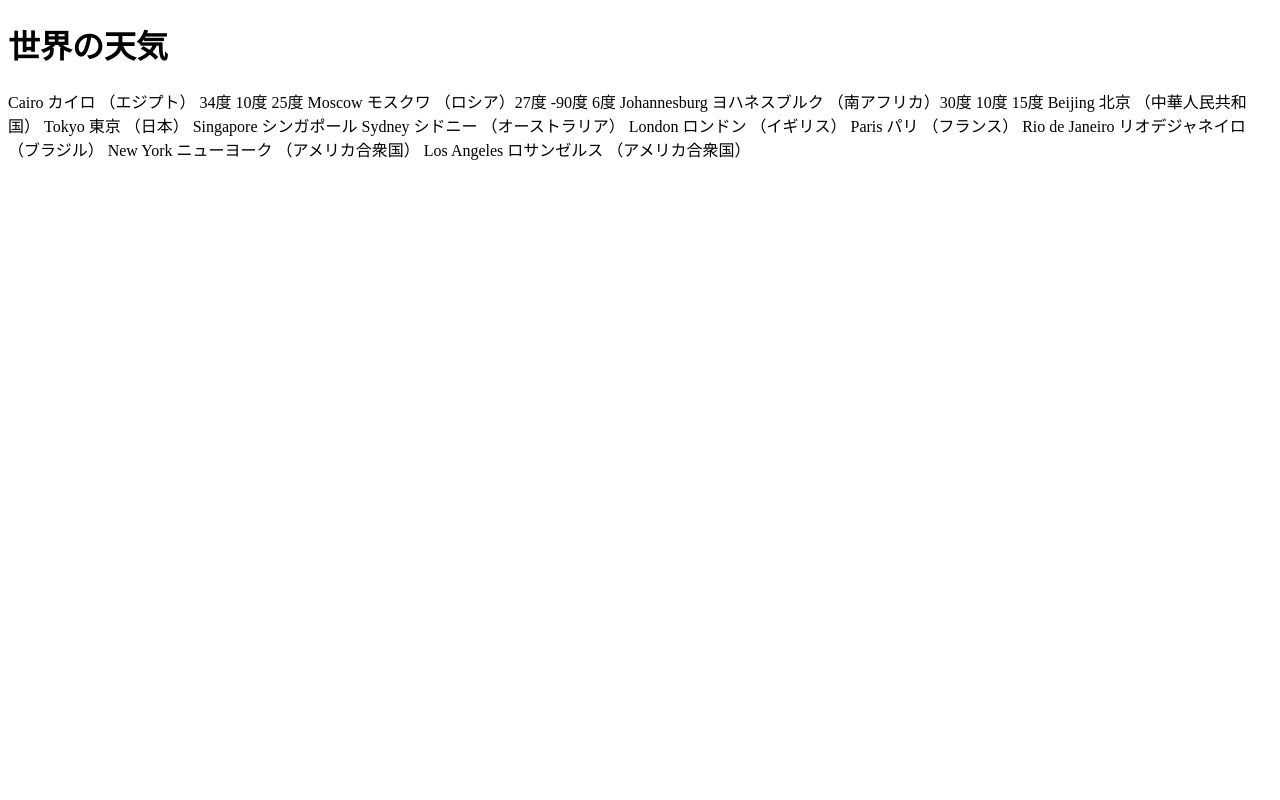
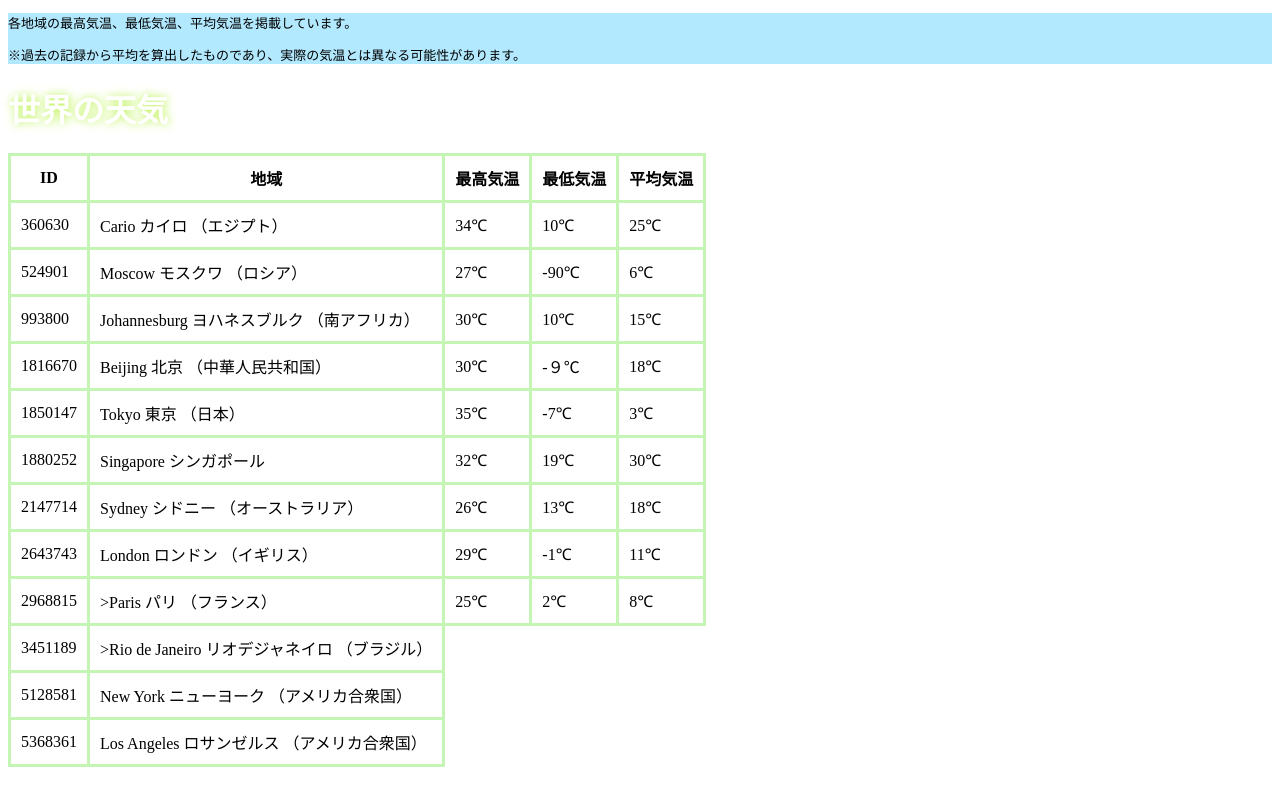
Before and after one commit to G284212022/medialabo, a plain HTML site: page project.html in a window 1280 px wide. Drawn offline with Linux system fonts and the light colour scheme; files whose address does not match are found by name.

Commit message:
project課題

```diff
--- /dev/null
+++ b/project.css
@@ -0,0 +1,18 @@
+h1 {
+    color: white;
+	text-shadow: rgb(188, 242, 80) 1px 0 10px;
+}
+
+div {
+    font-size: small;
+    background-color: #b0e9fef6;
+}
+
+th, td {
+    border: solid 3px rgb(197, 245, 181);
+    padding: 10px;
+}
+
+table {
+    border-collapse: collapse;
+}
--- a/project.html
+++ b/project.html
@@ -2,22 +2,101 @@
 <html>
   <head>
     <title>世界の天気</title>
-  </head>
+    <link rel="stylesheet" href="file:///Users/macuser/Documents/medialabo/project.css">
   <body>
+    <div>
+      <p>各地域の最高気温、最低気温、平均気温を掲載しています。</p>
+    <P>※過去の記録から平均を算出したものであり、実際の気温とは異なる可能性があります。</P>
+    </div>
     <h1>世界の天気</h1>
 
-      Cairo カイロ （エジプト） 34度 10度 25度
-      Moscow モスクワ （ロシア）27度 -90度 6度
-      Johannesburg ヨハネスブルク （南アフリカ）30度 10度 15度
-      Beijing 北京 （中華人民共和国）
-      Tokyo 東京 （日本）
-      Singapore シンガポール
-      Sydney シドニー （オーストラリア）
-      London ロンドン （イギリス）
-      Paris パリ （フランス）
-      Rio de Janeiro リオデジャネイロ （ブラジル）
-      New York ニューヨーク （アメリカ合衆国）
-      Los Angeles ロサンゼルス （アメリカ合衆国）
+    <table>
+      <tr>
+        <th>ID</th>
+        <th>地域</th>
+        <th>最高気温</th>
+        <th>最低気温</th>
+        <th>平均気温</th>
+      </tr>
+      <tr>
+        <td>360630</td>
+        <td>Cario カイロ （エジプト）</td>
+        <td>34℃</td>
+        <td>10℃</td>
+        <td>25℃</td>
+      </tr>
+      <tr>
+        <td>524901</td>
+        <td>Moscow モスクワ （ロシア）</td>
+        <td>27℃</td>
+        <td>-90℃</td>
+        <td>6℃</td>
+      </tr>
+      <tr>
+        <td>993800</td>
+        <td>Johannesburg ヨハネスブルク （南アフリカ）</td>
+        <td>30℃</td>
+        <td>10℃</td>
+        <td>15℃</td>
+      </tr>
+      <tr>
+        <td>1816670</td>
+        <td>Beijing 北京 （中華人民共和国）</td>
+        <td>30℃</td>
+        <td>-９℃</td>
+        <td>18℃</td>
+      </tr>
+      <tr>
+        <td>1850147</td>
+        <td>Tokyo 東京 （日本）</td>
+        <td>35℃</td>
+        <td>-7℃</td>
+        <td>3℃</td>
+      </tr>
+      <tr>
+        <td>1880252</td>
+        <td>Singapore シンガポール</td>
+        <td>32℃</td>
+        <td>19℃</td>
+        <td>30℃</td>
+      </tr>
+      <tr>
+        <td>2147714</td>
+        <td>Sydney シドニー （オーストラリア）</td>
+        <td>26℃</td>
+        <td>13℃</td>
+        <td>18℃</td>
+      </tr>
+      <tr>
+        <td>2643743</td>
+        <td>London ロンドン （イギリス）</td>
+        <td>29℃</td>
+        <td>-1℃</td>
+        <td>11℃</td>
+      </tr>
+      <tr>
+        <td>2968815</td>
+        <td>>Paris パリ （フランス）</td>
+        <td>25℃</td>
+        <td>2℃</td>
+        <td>8℃</td>
+      </tr>
+      <tr>
+        <td>3451189</td>
+        <td>>Rio de Janeiro リオデジャネイロ （ブラジル）</td>
+      </tr>
+      <tr>
+        <td>5128581</td>
+        <td>New York ニューヨーク （アメリカ合衆国）</td>
+      </tr>
+      <tr>
+        <td>5368361</td>
+        <td>Los Angeles ロサンゼルス （アメリカ合衆国）</td>
+      </tr>
+    </table>
+
+
+
 
 
 
```
